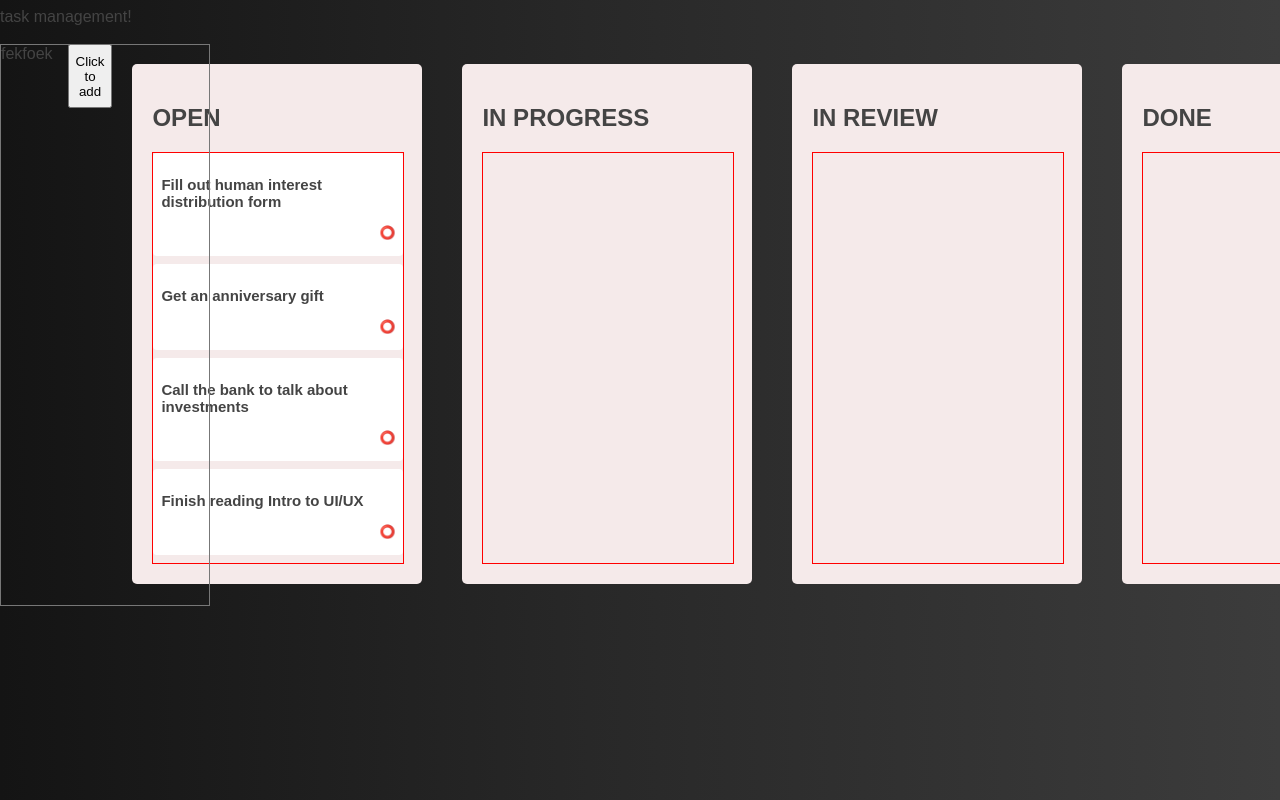
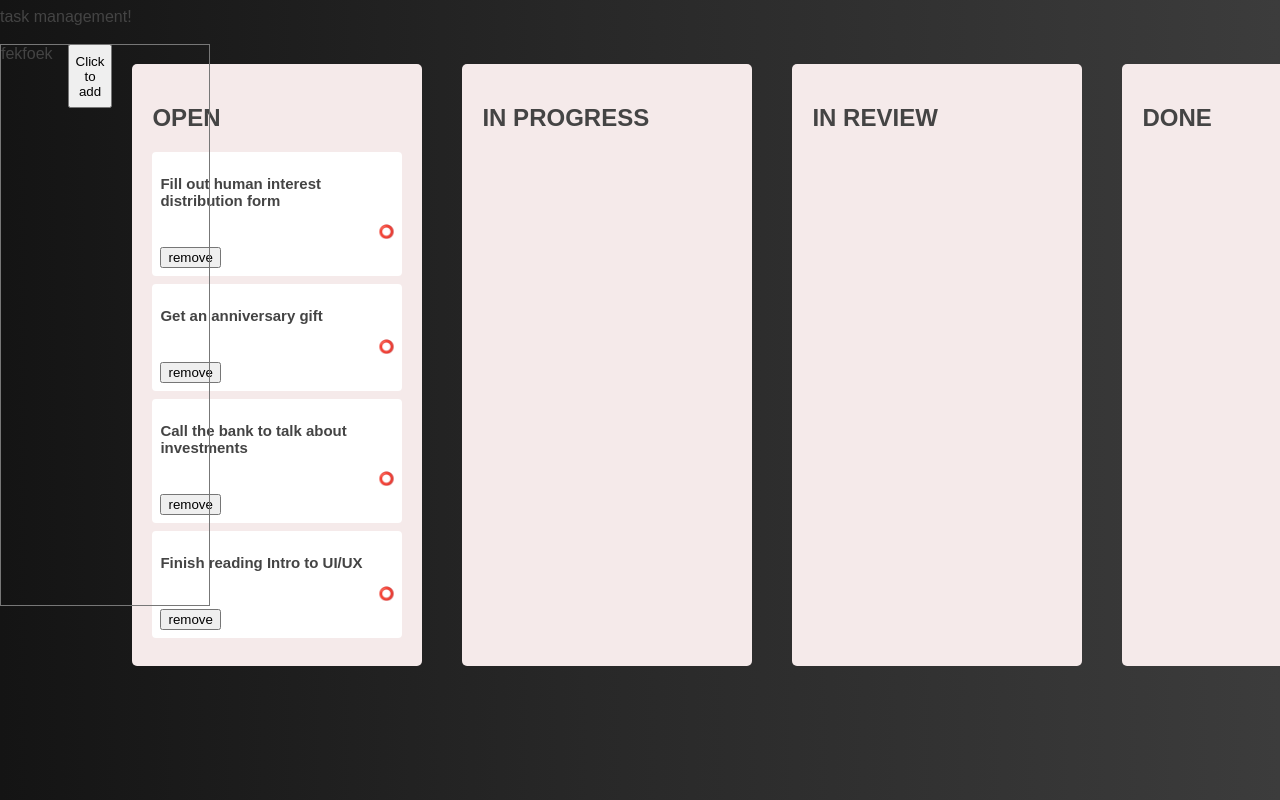
Before and after one commit to sajadsarlaki/task_management, a React (Create React App) app: page / in a window 1280 px wide. Shown: the top 800 px of the page. Built offline with nearby package versions, Linux system fonts and the light colour scheme.

Commit message:
remove added.

```diff
--- a/src/App.scss
+++ b/src/App.scss
@@ -117,7 +117,6 @@ select {
   flex: 1 25%;
   width: 100%;
   height: 100%;
-  border: 1px solid red;
 }
 
 .col-wrapper {
--- a/src/components/container/Container.js
+++ b/src/components/container/Container.js
@@ -24,6 +24,12 @@ const Container = () => {
         })
     }
 
+    const removeItem = (id) => {
+        const newItems = items.filter(i => i.id !== id)
+        setItems(
+            [...newItems]
+        )
+    }
     const addNewItem = () => {
         const lastId = items[items.length - 1].id
         const newTask = {
@@ -47,7 +53,7 @@ const Container = () => {
                         <DropWrapper onDrop={onDrop} status={s.status}>
                             <Column>
                                 {items.filter(i => i.status === s.status)
-                                    .map((i,idx)=> <Task key={i.id} item={i} index={idx} moveItem={moveItem} status={s.status}/>
+                                    .map((i,idx)=> <Task key={i.id} item={i} index={idx} moveItem={moveItem} status={s.status} removeItem={removeItem}/>
                                     )}
                             </Column>
                         </DropWrapper>
--- a/src/components/task/Task.js
+++ b/src/components/task/Task.js
@@ -2,7 +2,7 @@ import React, {Fragment, useState, useRef}  from "react";
 import {useDrag, useDrop} from 'react-dnd';
 import Window from '../window/Window';
 import ITEM_TYPE from '../../data/types'
-const Task = ({item, index, moveItem, status}) => {
+const Task = ({item, index, moveItem, removeItem, status}) => {
     const ref = useRef(null);
     const [, drop] = useDrop({
         accept: ITEM_TYPE,
@@ -61,6 +61,9 @@ const Task = ({item, index, moveItem, status}) => {
                 <h3 className="item__content">{item.content}</h3>
                     <p className="item__status">{item.icon}</p>
                 </div>
+                <button onClick={()=>removeItem(item.id)}>
+                    remove
+                </button>
             </div>
 
             <Window
```
Also changed, not shown: 1 other file (tests, documents, lock files or other folders).
